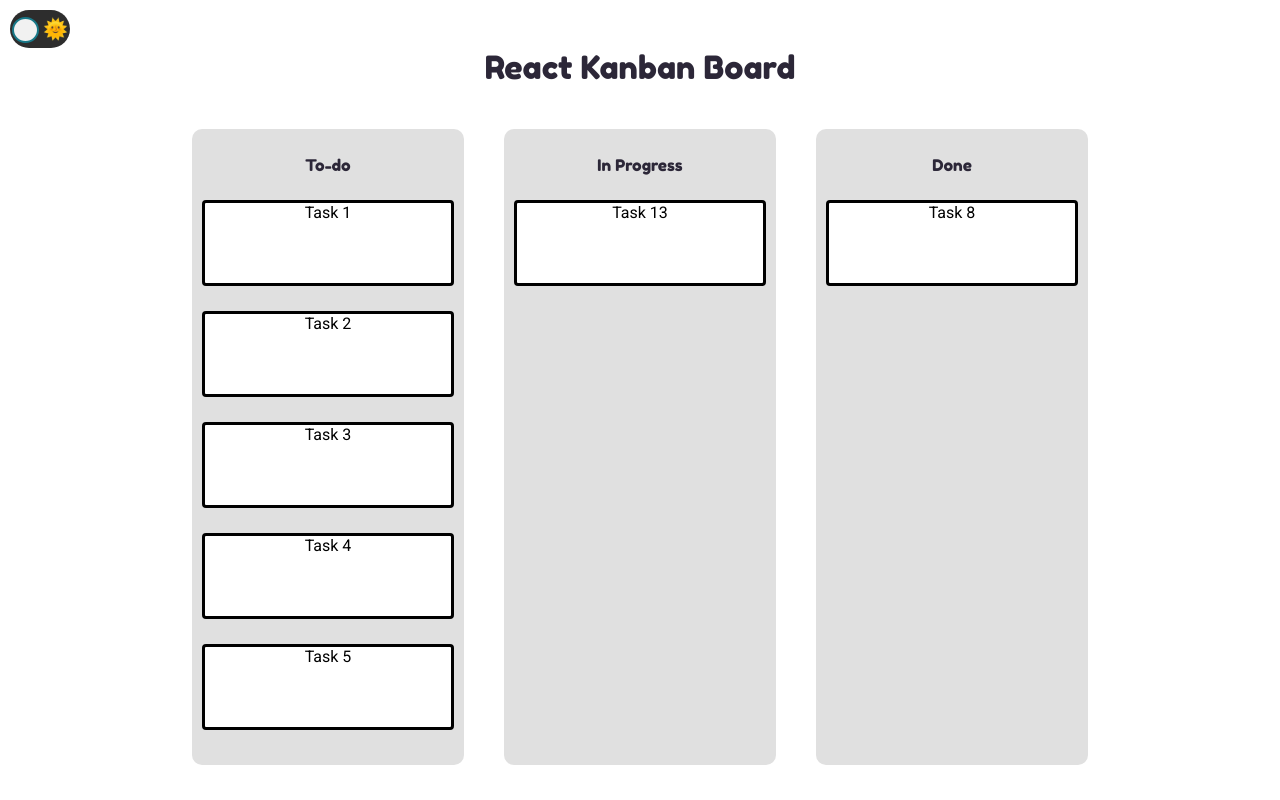
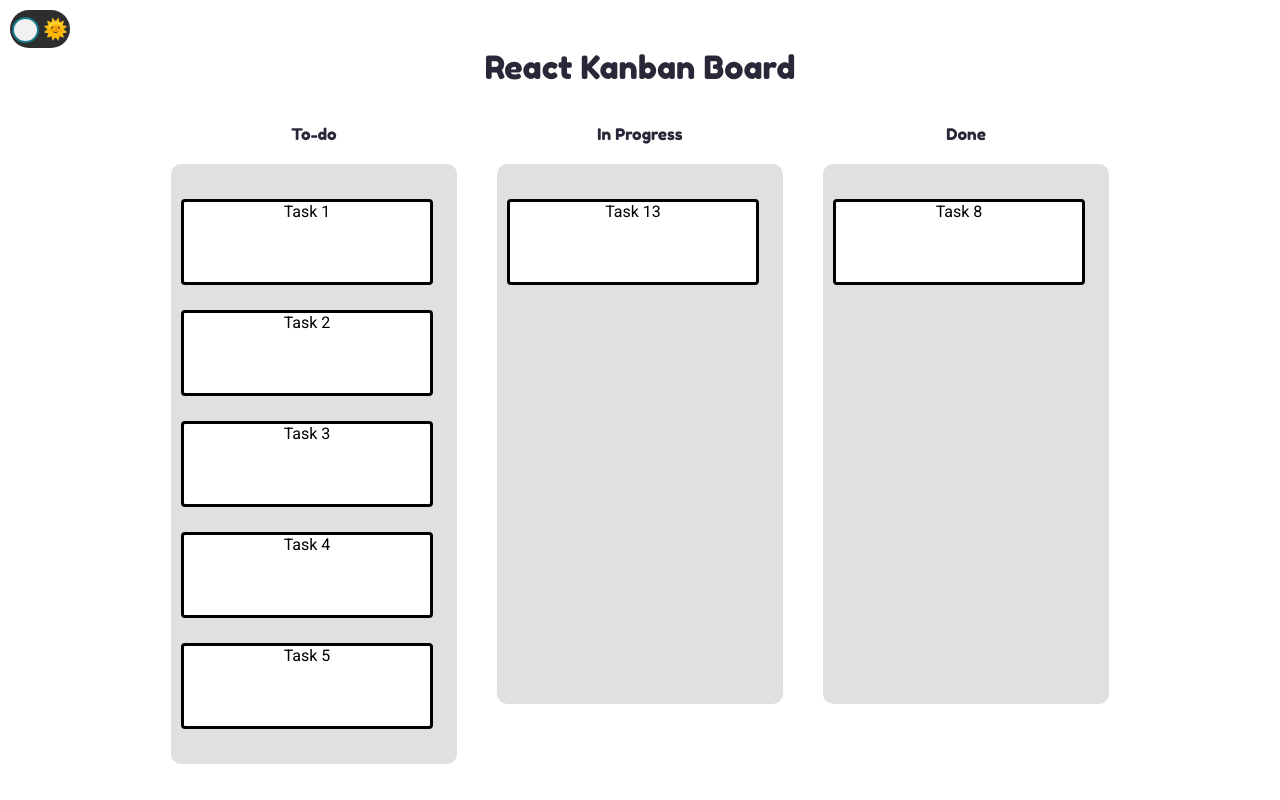
Before and after one commit to mpsalome/react-kanban-board, a React (Create React App) app: page / in a window 1280 px wide. Built offline with nearby package versions, Linux system fonts and the light colour scheme.

Commit message:
Fixed columns sizes

```diff
--- a/src/components/Column.js
+++ b/src/components/Column.js
@@ -43,17 +43,19 @@ export const Column = (props) => {
   }
 
   return (
+    <Wrapper>
+      <Title>{props.title}</Title>
       <List
         onDrop={handleDrop}
         onDragOver={handleDragOver}
         onDragEnter={handleDragEnter}
         onDragLeave={handleDragLeave}
       >
-      <Title>{props.title}</Title>
         {props.items.map((task) => (
           <ListItem key={task.id} handleDragItem={handleDragItem} item={task} />
         ))}
       </List>
+    </Wrapper>
   )
 }
 
@@ -62,9 +64,17 @@ const List = styled.ul`
   border-radius: 10px;
   margin: 20px;
   background: ${(props) => props.theme.columnBackground};
+  min-width: 266px;
+  min-height: 520px;
 `
 
 const Title = styled.p`
   font-family: 'Fredoka One', cursive;
   font-weight: 400;
+  margin: 15px 0 0 0;
 `
+
+const Wrapper = styled.div`
+  display: flex;
+  flex-direction: column;
+`
--- a/src/components/Kaban.js
+++ b/src/components/Kaban.js
@@ -15,7 +15,7 @@ export const Kanban = () => {
 
   return (
     <TodoContainer>
-      <ColumWrapper>
+      <ColumnsWrapper>
         <Column
           onItemDrag={handleDragItem}
           dragItem={dragItem}
@@ -37,7 +37,7 @@ export const Kanban = () => {
           title={'Done'}
           type={'done'}
         />
-      </ColumWrapper>
+      </ColumnsWrapper>
     </TodoContainer>
   );
 };
@@ -52,54 +52,9 @@ const TodoContainer = styled.section`
   font-weight: 400;
 `;
 
-const ColumWrapper = styled.div`
+const ColumnsWrapper = styled.div`
   display: flex;
   flex-direction: row;
   flex-wrap: wrap;
   justify-content: center;
 `;
-
-// const AddTodoContainer = styled.form`
-//   display: flex;
-//   flex-direction: column;
-//   justify-content: center;
-//   align-items: center;
-// `;
-// const NewTaskInput = styled.input`
-//   box-sizing: border-box;
-//   display: block;
-//   border: 3px solid #000;
-//   color: #000;
-//   background: transparent;
-//   border-radius: 4px;
-//   height: 40px;
-//   width: 50vw;
-//   padding: 1vw;
-//   font-weight: 600;
-//   font-size: 14px;
-//   text-align: center;
-//   background-color: #fff;
-//   min-width: 258px;
-// `;
-// const AddButton = styled.button`
-//   background-color: ${(props) => props.theme.accent};
-//   color: #000;
-//   padding: 5px;
-//   border-radius: 4px;
-//   margin: 30px 0 10px 0;
-//   width: 153px;
-//   height: 42px;
-//   text-transform: uppercase;
-//   font-weight: 900;
-//   border: 3px solid #000;
-
-//   :hover {
-//     background-color: ${(props) => props.theme.darkAccent};
-//     cursor: pointer;
-//   }
-
-//   :active {
-//     background-color: #000;
-//     color: #fff;
-//   }
-// `;
```
Lines whose indentation alone changed are shown as unchanged.
